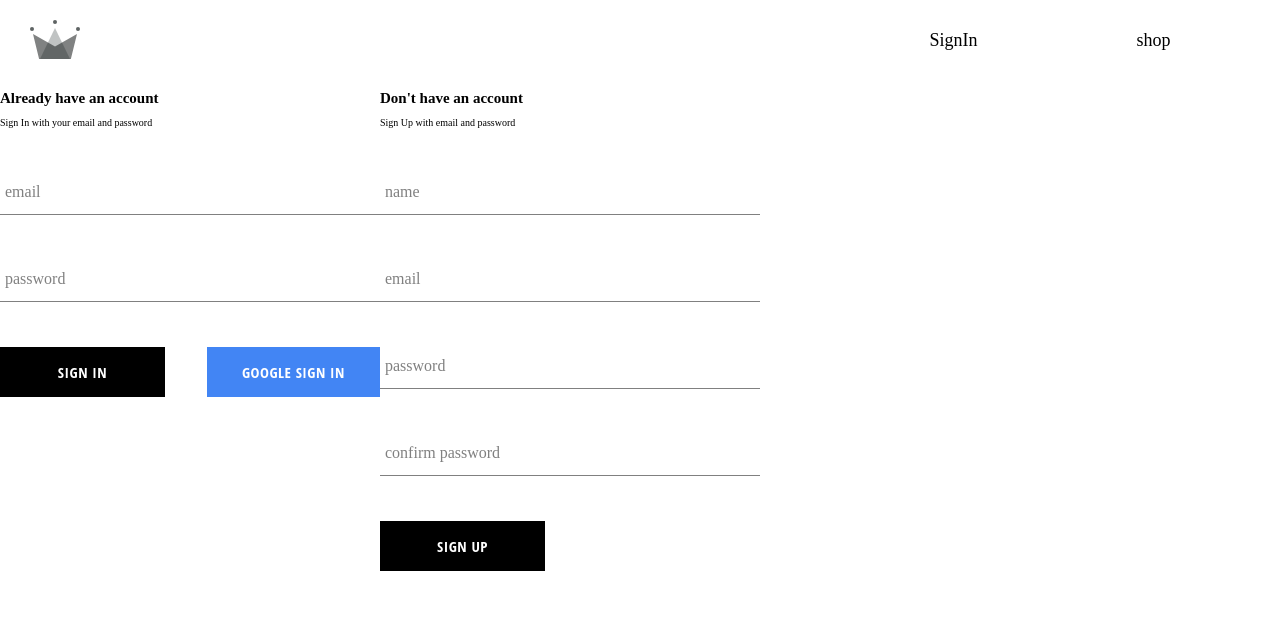
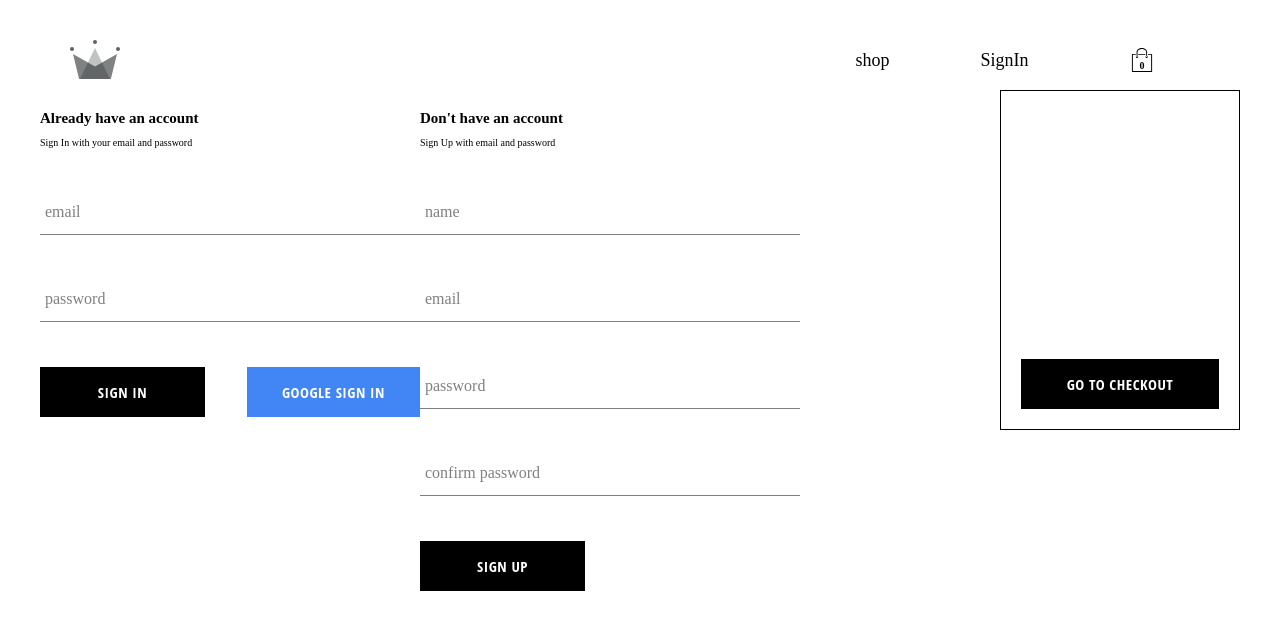
Before and after one commit to iMadfxq/react_eCommerce, a React (Create React App) app: page /auth in a window 1280 px wide. Shown: the top 630 px of the page. Built offline with nearby package versions, Linux system fonts and the light colour scheme; no server answers.

Commit message:
Created item card component, cart with dropdown component

```diff
--- /dev/null
+++ b/src/components/cart-dropdown/cart-dropdown.component.jsx
@@ -0,0 +1,15 @@
+import './cart-dropdown.styles.scss'
+import Button from '../button/button.component'
+
+const CartDropdown = () => {
+  return (
+    <div className='cart-dropdown-container'>
+      <div className='cart-items'>
+
+      </div>
+    <Button>GO TO CHECKOUT</Button>
+    </div>
+  )
+}
+
+export default CartDropdown
--- /dev/null
+++ b/src/components/cart-dropdown/cart-dropdown.styles.scss
@@ -0,0 +1,29 @@
+.cart-dropdown-container {
+  position: absolute;
+  width: 240px;
+  height: 340px;
+  display: flex;
+  flex-direction: column;
+  padding: 20px;
+  border: 1px solid black;
+  background-color: white;
+  top: 90px;
+  right: 40px;
+  z-index: 5;
+
+  .empty-message {
+    font-size: 18px;
+    margin: 50px auto;
+  }
+
+  .cart-items {
+    height: 240px;
+    display: flex;
+    flex-direction: column;
+    overflow: scroll;
+  }
+
+  button {
+    margin-top: auto;
+  }
+}
--- /dev/null
+++ b/src/components/cart-icon/cart-icon.component.jsx
@@ -0,0 +1,13 @@
+import './cart-icon.styles.scss'
+import { ReactComponent as ShoppingIcon} from '../../assets/shopping-bag.svg'
+
+const CartIcon = () => {
+  return (
+    <div className='cart-icon-container'>
+      <ShoppingIcon className='shopping-icon' />
+      <span className='item-count'>0</span>
+    </div>
+  )
+}
+
+export default CartIcon
--- /dev/null
+++ b/src/components/cart-icon/cart-icon.styles.scss
@@ -0,0 +1,21 @@
+.cart-icon-container {
+  width: 45px;
+  height: 45px;
+  position: relative;
+  display: flex;
+  align-items: center;
+  justify-content: center;
+  cursor: pointer;
+
+  .shopping-icon {
+    width: 24px;
+    height: 24px;
+  }
+
+  .item-count {
+    position: absolute;
+    font-size: 10px;
+    font-weight: bold;
+    bottom: 12px;
+  }
+}
--- /dev/null
+++ b/src/components/product-card/product-card.component.jsx
@@ -0,0 +1,19 @@
+import './product-card.styles.scss'
+import Button from '../button/button.component'
+
+const ProductCard = ({product}) => {
+
+  const {name, price, imageUrl} = product
+  return (
+    <div className='product-card-container'>
+      <img src={imageUrl} alt={`${name}`} />
+      <div className='footer'>
+        <span className='name'>{name}</span>
+        <span className='price'>{price}</span>
+      </div>
+      <Button buttonType='inverted'>Add to cart</Button>
+    </div>
+  )
+}
+
+export default ProductCard
--- /dev/null
+++ b/src/components/product-card/product-card.styles.scss
@@ -0,0 +1,51 @@
+.product-card-container {
+  width: 100%;
+  display: flex;
+  flex-direction: column;
+  height: 350px;
+  align-items: center;
+  position: relative;
+
+  img {
+    width: 100%;
+    height: 95%;
+    object-fit: cover;
+    margin-bottom: 5px;
+  }
+
+  button {
+    width: 80%;
+    opacity: 0.7;
+    position: absolute;
+    top: 255px;
+    display: none;
+  }
+
+  &:hover {
+    img {
+      opacity: 0.8;
+    }
+
+    button {
+      opacity: 0.85;
+      display: flex;
+    }
+  }
+
+  .footer {
+    width: 100%;
+    height: 5%;
+    display: flex;
+    justify-content: space-between;
+    font-size: 18px;
+
+    .name {
+      width: 90%;
+      margin-bottom: 15px;
+    }
+
+    .price {
+      width: 10%;
+    }
+  }
+}
--- /dev/null
+++ b/src/contexts/products.context.jsx
@@ -0,0 +1,17 @@
+import { createContext, useState } from "react";
+
+import PRODUCTS from "../shop-data.json";
+
+export const ProductsContext = createContext({
+  products: [],
+});
+
+export const ProductsProvider = ({ children }) => {
+  const [products, setProducts] = useState(PRODUCTS)
+  const value = {products}
+  return (
+    <ProductsContext.Provider value={value}>
+      {children}
+    </ProductsContext.Provider>
+  );
+};
--- a/src/index.js
+++ b/src/index.js
@@ -5,17 +5,24 @@
 import reportWebVitals from "./reportWebVitals";
 import { BrowserRouter } from "react-router-dom";
 import { UserProvider } from "./contexts/user.context";
+import { ProductsProvider } from "./contexts/products.context";
+import { createRoot } from "react-dom/client";
+
+const container = document.getElementById("root")
+const root = createRoot(container);
 
 //any component in which we want to use routing should be wrapped by the BrowserRouter
-ReactDOM.render(
+
+root.render(
   <React.StrictMode>
     <BrowserRouter>
       <UserProvider>
-        <App />
+        <ProductsProvider>
+          <App />
+        </ProductsProvider>
       </UserProvider>
     </BrowserRouter>
-  </React.StrictMode>,
-  document.getElementById("root")
+  </React.StrictMode>
 );
 
 // If you want to start measuring performance in your app, pass a function
--- a/src/index.scss
+++ b/src/index.scss
@@ -6,6 +6,11 @@
 html {
   font-size: 62.5%;
 }
+
+body {
+  padding: 20px 40px;
+}
+
 a {
   color: black;
   text-decoration: none;
--- a/src/routes/navigation/navigation.component.jsx
+++ b/src/routes/navigation/navigation.component.jsx
@@ -4,6 +4,8 @@
 import "./navigation.styles.scss";
 import { UserContext } from "../../contexts/user.context";
 import { signOutUser } from "../../utils/firebase/firebase.utils";
+import CartIcon from "../../components/cart-icon/cart-icon.component";
+import CartDropdown from "../../components/cart-dropdown/cart-dropdown.component";
 
 const Navigation = () => {
   const { currentUser } = useContext(UserContext);
@@ -16,13 +18,15 @@
           <CrownLogo />
         </Link>
         <div className="header--links">
+          <Link to={"/shop"}>shop</Link>
           {currentUser ? (
             <span onClick={signOutUser}>SIGN OUT</span>
           ) : (
             <Link to={"/auth"}>SignIn</Link>
           )}
-          <Link to={"/shop"}>shop</Link>
+          <CartIcon />
         </div>
+        <CartDropdown />
       </header>
       <Outlet />
     </Fragment>
--- a/src/routes/shop/shop.component.jsx
+++ b/src/routes/shop/shop.component.jsx
@@ -1,14 +1,15 @@
-import SHOP_DATA from '../../shop-data.json'
+import { useContext } from "react"
+import './shop.styles.scss'
+import { ProductsContext } from "../../contexts/products.context"
+import ProductCard from "../../components/product-card/product-card.component"
 
 const Shop = () => {
+  const {products} = useContext(ProductsContext)
   return (
-    <div>
-      {SHOP_DATA.map(({id, name, price, imageUrl}) => {
+    <div className="products-container">
+      {products.map((product) => {
         return (
-          <div key={id}>
-            <h1>{name}</h1>
-            <p>Price</p>
-          </div>
+          <ProductCard product={product} key={product.id} />
         )
       })}
     </div>
--- /dev/null
+++ b/src/routes/shop/shop.styles.scss
@@ -0,0 +1,6 @@
+.products-container {
+  display: grid;
+  grid-template-columns: repeat(4, 1fr);
+  column-gap: 10px;
+  row-gap: 15px;
+}
```
Also changed, not shown: src/assets/shopping-bag.svg (added).
